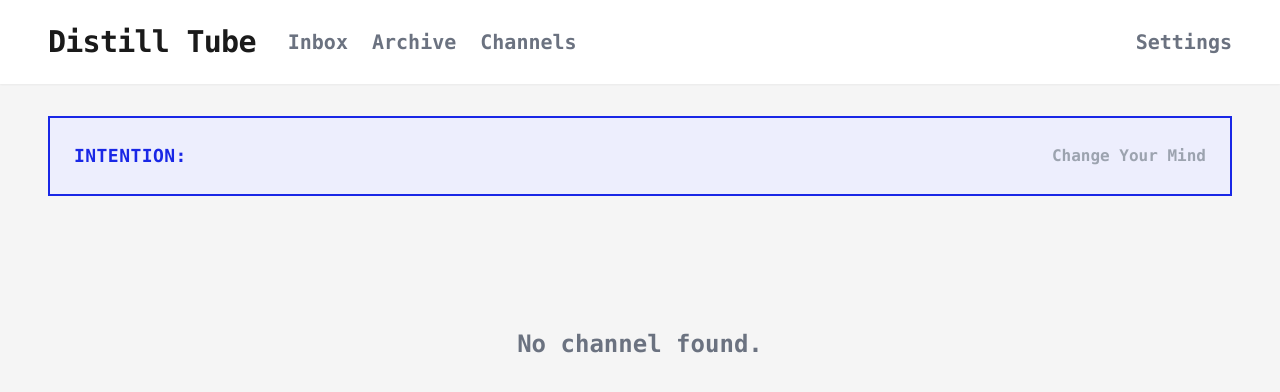
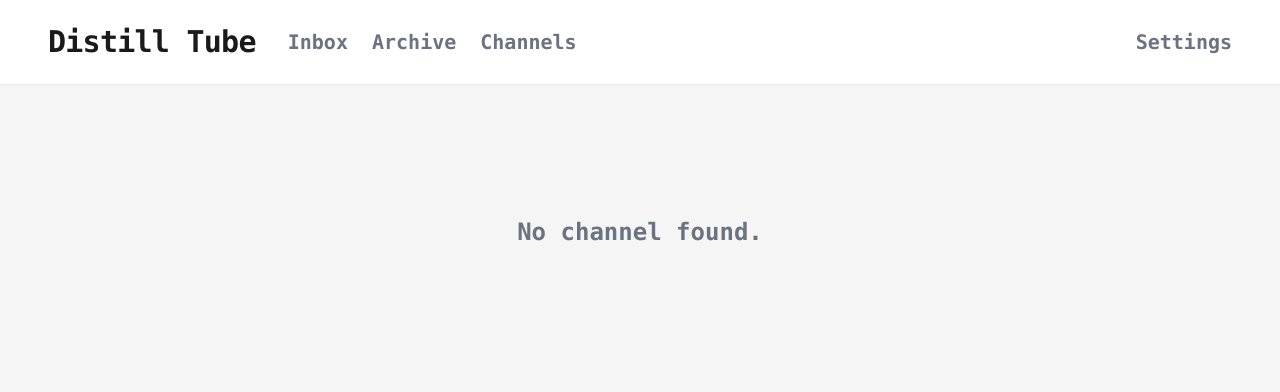
Before and after one commit to Psyduck000054/distill_tube, a Flask app: template distill_tube/templates/pages/channel_view.html in a window 1280 px wide. Shown: the top 392 px of the page. Run offline with Flask 3, Linux system fonts and the light colour scheme; the template is opened without the code that fills it, so the values that code supplies are empty; some libraries are stand-ins or nearby versions.

Commit message:
1.0.10 | Bug Fix: Excessive Intention Box At Channel Menu Deleted

```diff
--- a/distill_tube/static/js/settings.js
+++ b/distill_tube/static/js/settings.js
@@ -84,8 +84,8 @@ function saveInterval() {
     const mins = parseInt(mInput.value) || 0;
     const totalMinutes = (hours * 60) + mins;
 
-    if (totalMinutes < 60) {
-        if (typeof spawnToast === 'function') spawnToast("Minimum interval is 1 hour.", "remove");
+    if (totalMinutes < 5) {
+        if (typeof spawnToast === 'function') spawnToast("Minimum interval is 5 minutes.", "remove");
         return;
     }
 
--- a/distill_tube/templates/pages/channel_view.html
+++ b/distill_tube/templates/pages/channel_view.html
@@ -1,33 +1,6 @@
 {% extends 'base.html' %}
 
 {% block content %}
-<div
-  class="flex items-center gap-6 mb-8 p-6 pointer-box justify-between"
->
-  <div class="flex items-center gap-6">
-    <span class="text-lg font-extrabold uppercase tracking-wide pointer-text">
-      Intention:
-    </span>
-
-    <div class="flex flex-wrap gap-2">
-      {% for cat in current_cats %}
-        <span
-          data-tag="{{ cat }}"
-          class="tag-pill shadow-sm"
-        >
-          {{ cat }}
-        </span>
-      {% endfor %}
-    </div>
-  </div>
-
-  <a
-    href="/?change_focus=1&next={{ page }}"
-    class="nav-link ml-auto text-base text-gray-400 hover:text-red-500 font-bold dark:text-gray-500 dark:hover:text-red-400"
-  >
-    Change Your Mind
-  </a>
-</div>
 
 <div class="flex-1 min-h-[20px]"></div>
 
```
